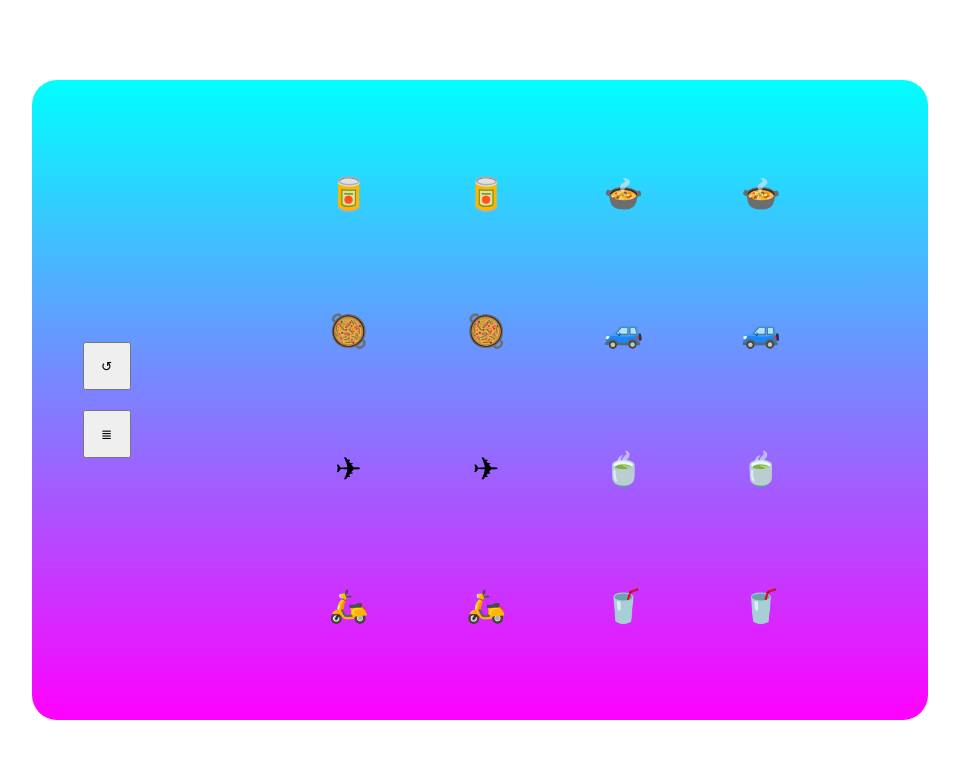
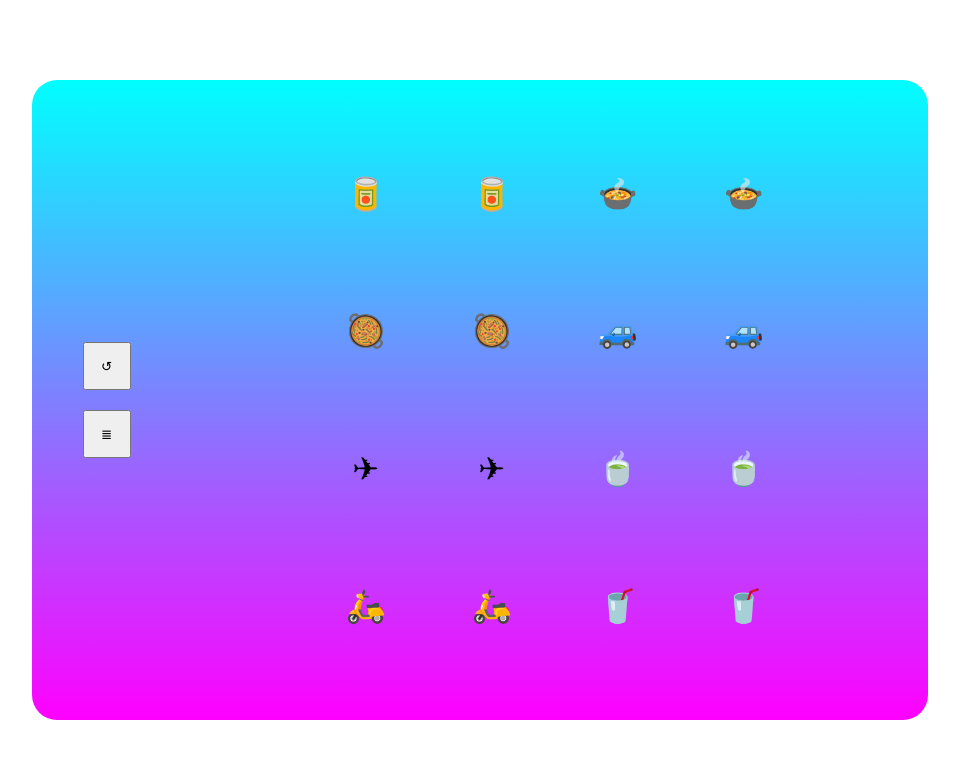
Before and after one commit to mjfneto/concentration-final, a plain HTML site: page index.html in a window 1280 px wide. Shown: the whole page, without its empty margins (160-1119 px from the left). Drawn offline with Linux system fonts and the light colour scheme.

Commit message:
style: adds padding to the cards and resizes them

```diff
--- a/css/styles.css
+++ b/css/styles.css
@@ -50,14 +50,16 @@
 }
 
 .card {
-    width: 25%;
-    height: 25%;
+    width: 20%;
+    height: 20%;
+    padding: 0.5em;
+    border-radius: 25px;
+}
+
+.card:hover {
+    cursor: pointer;
 }
 
 .card > .-icon {
     font-size: 2em;
 }
-
-.card > .-icon:hover {
-    cursor: pointer;
-}
```
